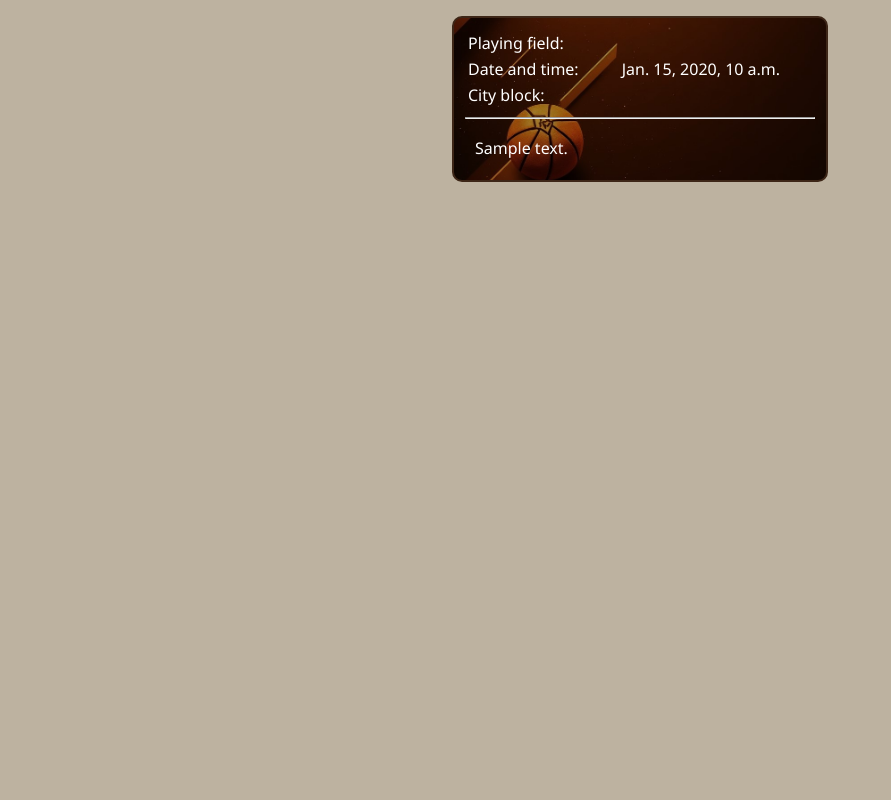
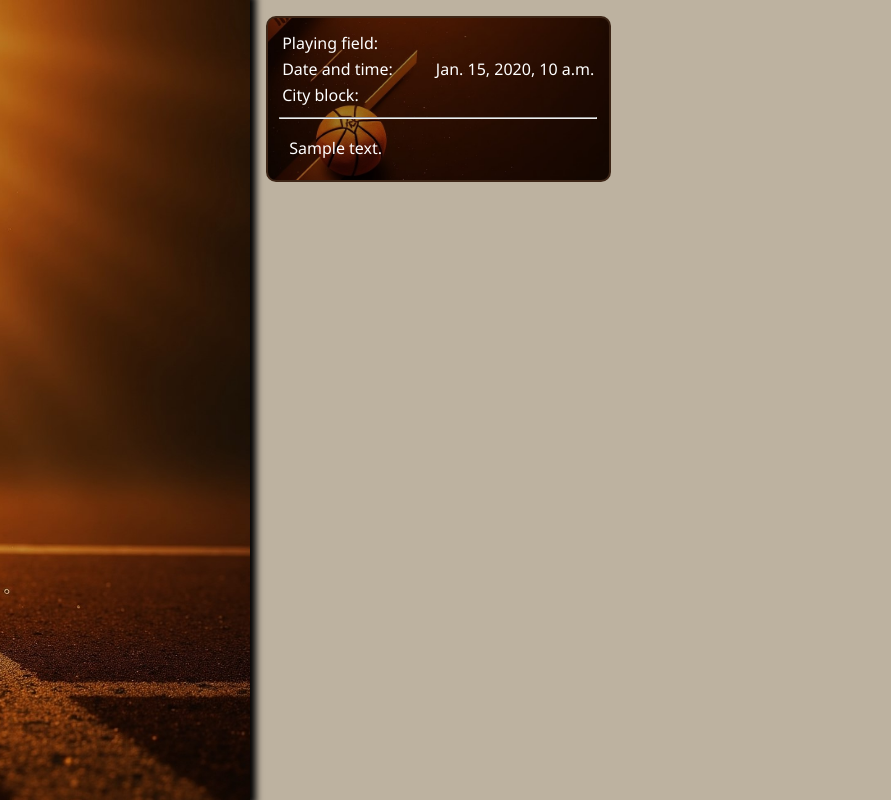
Before and after one commit to CorDamir/zagreballer, a Django app: template games_display/templates/display.html in a window 1280 px wide. Shown: the whole page, without its empty margins (0-891 px from the left). Run offline with Django 4.2, Linux system fonts and the light colour scheme; the template is opened without the code that fills it: values that come from a table or form of the project are taken from there, others are empty; tables that the repository leaves empty hold one stand-in row (values such as "Sample post"); data that the repository does not hold is empty.

Commit message:
style side menu for bigger screens

```diff
--- a/static/assets/css/style.css
+++ b/static/assets/css/style.css
@@ -73,46 +73,29 @@ body > header {
     box-shadow: 0 0 3px 5px black;
 }
 
-nav ul,
-nav li,
-nav a {
-    all: unset;
-    color: var(--menu);
-}
-
-nav li{
-    margin: 8px;
-    margin-bottom: 3px;
-}
-
-nav li:hover {
-    cursor: pointer;
-    text-shadow: 0 0 10px white;
-}
-
-.active-link {
-    border-bottom: 1px solid white;
-    padding-bottom: 2px;
-}
-
 /* GRID SYSTEM */
 #grid-container {
     display: grid;
+    grid-template-columns: 250px auto auto auto;
+    grid-template-rows: auto auto auto;
+    height: 100vh;
 }
 
-#games-container {
-    display: flex;
-    justify-content: center;
+/* MENU AND OPTIONS */
+#menu-options {
+    grid-area: 1 / 1 / span 4 / span 1;
+    background-color: var(--strong);
+    box-shadow: 1px 0 7px 5px black;
+    background: url('../images/background_field.jpeg') no-repeat 60% 80%;
+    background-size: cover;
 }
 
-#user-options {
+/* GAME CARDS DISPLAY */
+#games-container {
+    grid-area: 1 / 2 / span 4 / span 3;
+    display: flex;
+}
 
-}
-/* MENU AND OPTIONS */
-
-
-
-/* GAME CARDS DISPLAY */
 .game-card{
     user-select: none;
     border: 2px solid var(--strong);
@@ -121,11 +104,11 @@ nav li:hover {
     background-size: cover;
     color: white;
     padding: 0.7rem;
-    width: 85%;
     max-width: 350px;
     margin: 1rem;
     cursor: pointer;
     transition: all 0.5s;
+    height: fit-content;
 }
 
 .game-card:hover .game-card{
@@ -145,6 +128,8 @@ nav li:hover {
     padding-right: 40px;
 }
 
+
+/* MEDIA QUERIES */
 @media screen and (max-width: 1000px){
     #popup-message{
         width: 85%;
--- a/templates/index.html
+++ b/templates/index.html
@@ -12,10 +12,6 @@
 </head>
 
 <body>
-    <section id="options-menu">
-
-    </section>
-
     <div id="popup-message" {% if not message %} class="hidden" {% endif %}>
         <span class="error-message">
             {{ message | safe }}
@@ -26,14 +22,14 @@
     <main>
         {% include "login-forms.html" %}
         <div id="grid-container">
-            <div id="user-options">
+            <section id="menu-options">
 
-            </div>
+            </section>
 
-            <div id="games-container">
+            <section id="games-container">
                 {% block main %}
                 {% endblock %}
-            </div>
+            </section>
         </div>
     </main>
 
```
Also changed, not shown: static/assets/images/background_field.jpeg.
